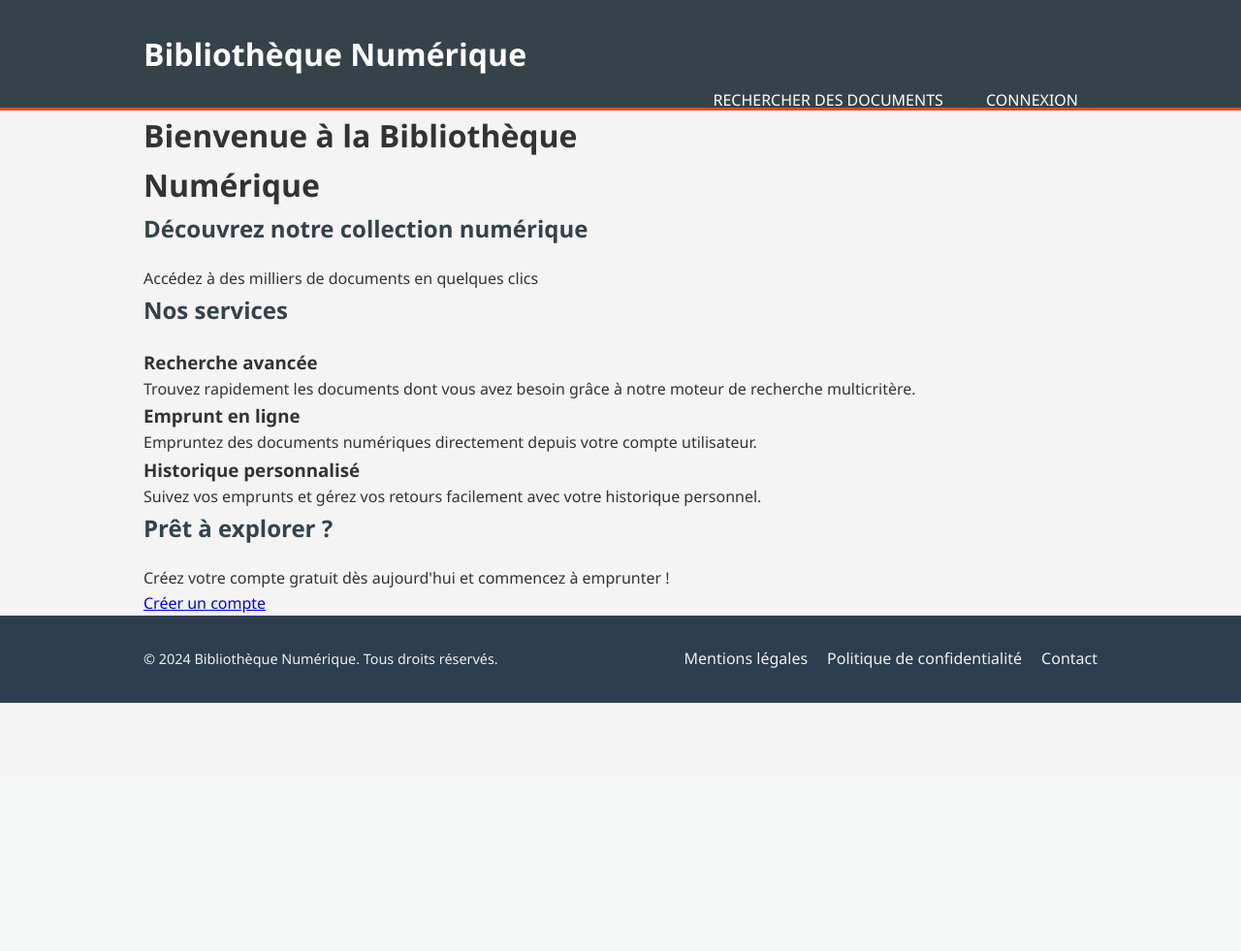
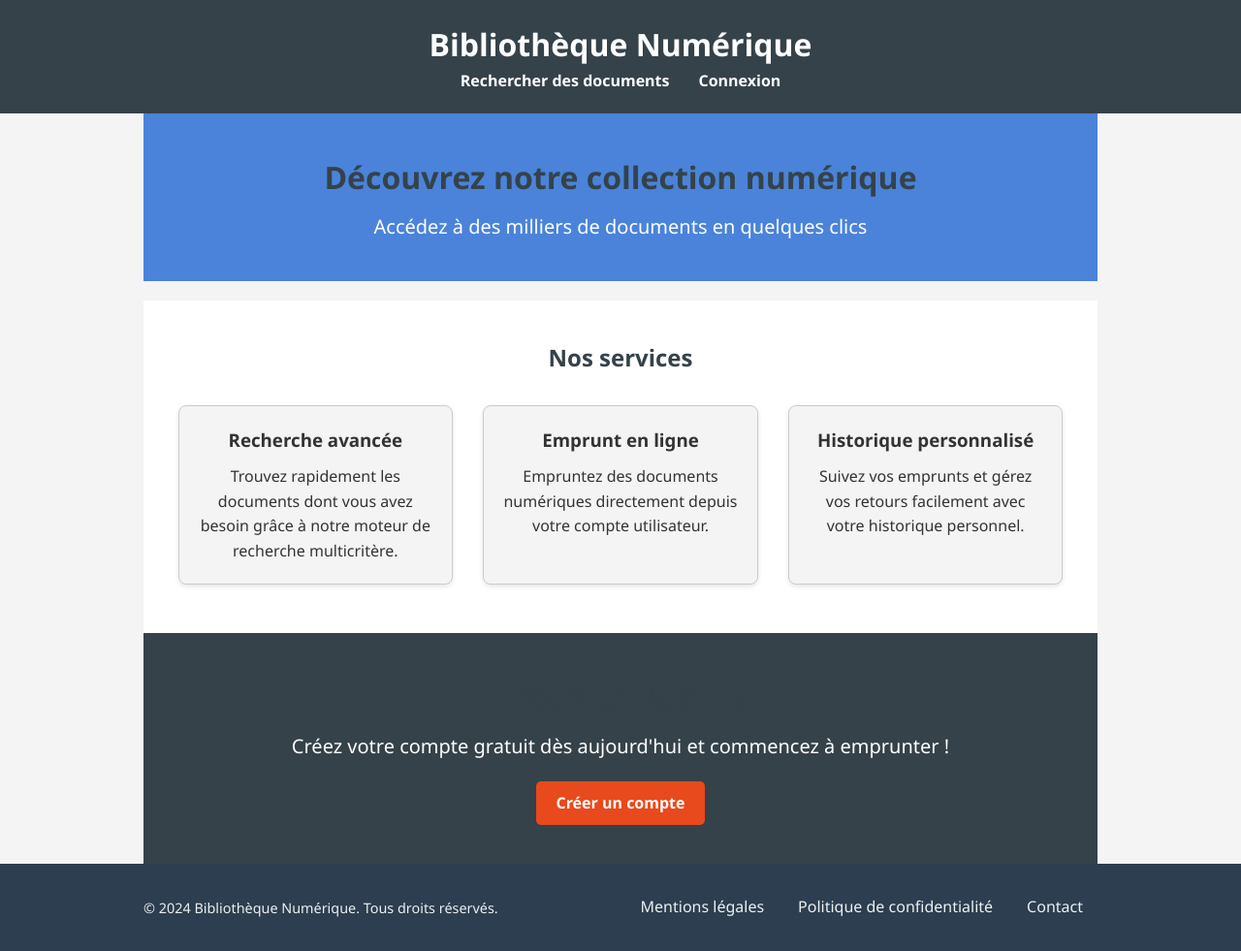
Before and after one commit to dhiahamdii/digital_library, a PHP site: page / in a window 1280 px wide. Shown: the whole page at 97% size. Before the commit the page ends 725 px from the top, so only its background shows below. Run offline with PHP 8.4, Linux system fonts and the light colour scheme.

Commit message:
css update

```diff
--- a/public/css/backoffice.css
+++ b/public/css/backoffice.css
@@ -31,9 +31,9 @@ header {
     z-index: 1000; /* Ensures header is above other content */
 }
 
-header h1 {
+.header h1 {
     margin: 0;
-    font-size: 1.8rem; /* Larger font for better visibility */
+    font-size: 2.5rem; /* Larger font size for header */
 }
 
 nav ul {
--- a/public/css/frontoffice.css
+++ b/public/css/frontoffice.css
@@ -19,45 +19,141 @@ body {
     padding: 0 20px; /* Side padding */
 }
 
-/* Header */
+/* General styles */
 header {
     background: #35424a;
-    color: #ffffff;
-    padding: 30px 0; /* Unified padding */
-    min-height: 70px;
-    border-bottom: #e8491d 3px solid;
+    color: #fff;
+    padding: 20px 0;
 }
 
-header a {
+header h1 {
+    text-align: center;
+    margin: 0;
+    font-size: 2rem;
+}
+
+nav ul {
+    list-style: none;
+    display: flex;
+    justify-content: center;
+}
+
+nav li {
+    margin: 0 15px;
+}
+
+.nav-link {
     color: #ffffff;
     text-decoration: none;
-    text-transform: uppercase;
-    font-size: 16px;
+    font-weight: bold;
+    transition: color 0.3s ease;
 }
 
-header ul {
-    padding: 0;
-    list-style: none;
+.nav-link:hover {
+    color: #ff6a3c;
 }
 
-header li {
-    display: inline;
-    padding: 0 20px; /* Uniform padding */
+.alert {
+    padding: 15px;
+    border-radius: 5px;
+    margin-bottom: 20px;
 }
 
-header #branding {
-    float: left;
+.alert-success {
+    background-color: #d4edda;
+    color: #155724;
 }
 
-header #branding h1 {
-    margin: 0;
+.alert-error {
+    background-color: #f8d7da;
+    color: #721c24;
 }
 
-header nav {
-    float: right;
-    margin-top: 10px;
+
+/* Features section */
+.features {
+    background: #ffffff;
+    padding: 40px 20px;
+    text-align: center;
 }
 
+.features h2 {
+    margin-bottom: 20px;
+    color: #35424a;
+}
+
+.feature-grid {
+    display: flex;
+    justify-content: space-around;
+    flex-wrap: wrap;
+}
+
+.feature-item {
+    background: #f4f4f4;
+    border: 1px solid #ccc;
+    border-radius: 8px;
+    padding: 20px;
+    width: 30%;
+    margin: 10px;
+    box-shadow: 0 2px 5px rgba(0, 0, 0, 0.1);
+}
+
+.feature-item h3 {
+    margin-bottom: 10px;
+}
+
+/* Call to Action (CTA) */
+.cta {
+    background: #35424a;
+    color: #fff;
+    text-align: center;
+    padding: 40px 20px;
+}
+
+.cta h2 {
+    font-size: 2rem;
+    margin-bottom: 10px;
+}
+
+.cta p {
+    font-size: 1.25rem;
+    margin-bottom: 20px;
+}
+
+.btnn {
+    display: inline-block;
+    padding: 10px 20px;
+    border-radius: 5px;
+    text-decoration: none;
+    font-weight: bold;
+    transition: background 0.3s, color 0.3s;
+}
+
+.btnn-primary {
+    background: #e8491d;
+    color: #fff;
+}
+
+.btnn-primary:hover {
+    background: #ff6a3c;
+}
+
+.hero {
+    background: #4a83d9;
+    color: #fff;
+    text-align: center;
+    padding: 40px 20px; /* Increased padding */
+    margin-bottom: 20px;
+}
+
+.hero h2 {
+    font-size: 2rem;
+    margin-bottom: 10px;
+}
+
+.hero p {
+    font-size: 1.25rem;
+}
 /* Main content */
 main {
     padding: 20px 0;
--- a/public/js/validation.js
+++ b/public/js/validation.js
@@ -5,7 +5,7 @@ function validateDocumentForm() {
     var type = document.getElementById('type').value;
 
     if (titre.trim() === '' || auteur.trim() === '' || annee.trim() === '' || type === '') {
-        alert('Tous les champs sont obligatoirescc.');
+        alert('Tous les champs sont obligatoires.');
         return false;
     }
 
--- a/templates/frontoffice.php
+++ b/templates/frontoffice.php
@@ -13,19 +13,22 @@
             <h1>Bibliothèque Numérique</h1>
             <nav>
                 <ul>
-                    <li><a href="index.php?action=rechercheDocuments">Rechercher des documents</a></li>
+                    <li><a href="index.php?action=rechercheDocuments" class="nav-link">Rechercher des documents</a></li>
                     <?php if (isset($_SESSION['user_role']) && $_SESSION['user_role'] === 'user'): ?>
+                        <li><a href="index.php?action=historiqueEmprunts" class="nav-link">Mon historique d'emprunts</a></li>
+                    <?php endif; ?>
+                    <?php if (isset($_SESSION['user_role']) && $_SESSION['user_role'] === 'admin'): ?>
+                        <li><a href="index.php?action=adminDashboard" class="nav-link">Administration</a></li>
+                    <?php endif; ?>
+                    <?php if (isset($_SESSION['user_role']) && $_SESSION['user_role'] === 'bibliothecaire'): ?>
 
-                    <li><a href="index.php?action=historiqueEmprunts">Mon historique d'emprunts</a></li>
-                    <?php endif; ?>
-
-                    <?php if (isset($_SESSION['user_role']) && $_SESSION['user_role'] === 'admin'): ?>
-                        <li><a href="index.php?action=adminDashboard">Administration</a></li>
+                        <li><a href="index.php?action=gererDocuments" class="nav-link">Gérer les Documents</a></li>
+                        <li><a href="index.php?action=gererEmprunts" class="nav-link">Gérer les emprunts</a></li>
                     <?php endif; ?>
                     <?php if (isset($_SESSION['user_id'])): ?>
-                        <li><a href="index.php?action=logout">Déconnexion</a></li>
+                        <li><a href="index.php?action=logout" class="nav-link">Déconnexion</a></li>
                     <?php else: ?>
-                        <li><a href="index.php?action=login">Connexion</a></li>
+                        <li><a href="index.php?action=login" class="nav-link">Connexion</a></li>
                     <?php endif; ?>
                 </ul>
             </nav>
--- a/views/admin/recherche_multicritere.php
+++ b/views/admin/recherche_multicritere.php
@@ -13,7 +13,7 @@
     </div>
     <div>
         <label for="annee">Année:</label>
-        <input type="number" id="annee" name="annee" min="1000" max="<?php echo date('Y'); ?>">
+        <input type="number" id="annee" name="annee" >
     </div>
     <div>
         <label for="type">Type:</label>
--- a/views/bibliothecaire/ajouter_document.php
+++ b/views/bibliothecaire/ajouter_document.php
@@ -11,17 +11,17 @@
 <form action="index.php?action=ajouterDocument" method="post" onsubmit="return validateDocumentForm();">
     <div>
         <label for="titre">Titre:</label>
-        <input type="text" id="titre" name="titre" required>
+        <input type="text" id="titre" name="titre" >
     </div>
 
     <div>
         <label for="auteur">Auteur:</label>
-        <input type="text" id="auteur" name="auteur" required>
+        <input type="text" id="auteur" name="auteur" >
     </div>
 
     <div>
         <label for="annee">Année:</label>
-        <input type="number" id="annee" name="annee" min="1900" max="<?php echo date('Y'); ?>" required>
+        <input type="number" id="annee" name="annee"  >
     </div>
 
     <div>
--- a/views/home.php
+++ b/views/home.php
@@ -1,12 +1,10 @@
 <?php include '../templates/frontoffice.php'; ?>
 
-<h1>Bienvenue à la Bibliothèque Numérique</h1>
+
 
     <section class="hero">
         <h2>Découvrez notre collection numérique</h2>
         <p>Accédez à des milliers de documents en quelques clics</p>
-
-
     </section>
 
     <section class="features">
@@ -27,12 +25,11 @@
         </div>
     </section>
 
-
-
     <section class="cta">
         <h2>Prêt à explorer ?</h2>
         <p>Créez votre compte gratuit dès aujourd'hui et commencez à emprunter !</p>
-    <a href="index.php?action=register" class="btn btn-secondary">Créer un compte</a>
+        <a href="index.php?action=register" class="btnn btnn-primary">Créer un compte</a>
     </section>
 
+
 <?php include '../templates/footer.php'; ?>
```
Also changed, not shown: views/bibliothecaire/modifier_document.php (+4 -4 lines), views/utilisateur/recherche.php (+13 -12 lines). Lines whose indentation alone changed are shown as unchanged.
